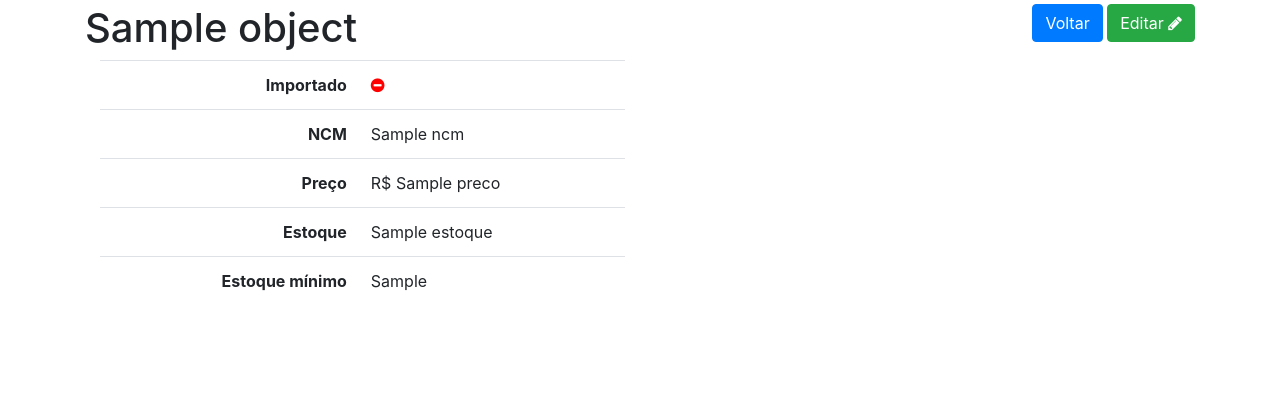
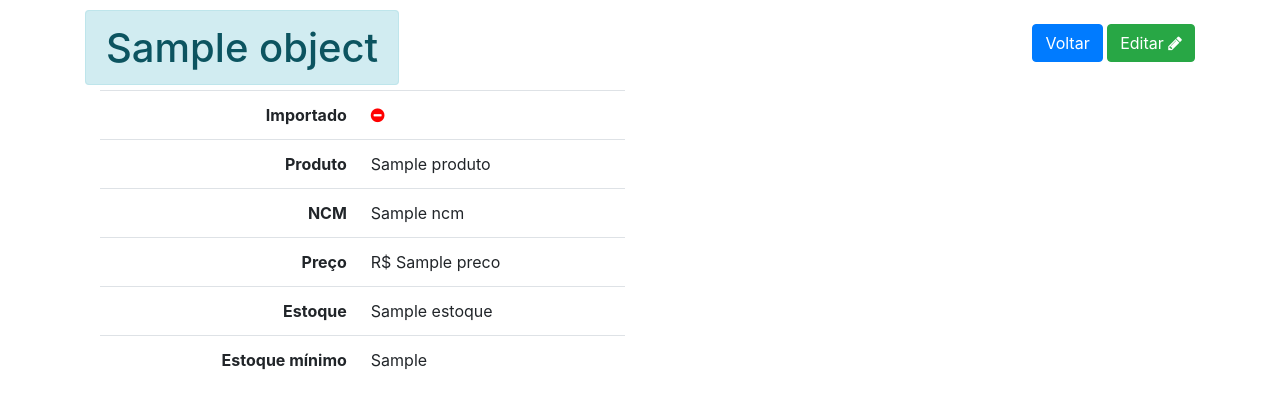
Before and after one commit to silveriomm/django_estoque, a Django app: template projeto/produto/templates/produto_detail.html in a window 1280 px wide. Shown: the part 56-465 px from the top of the page. Run offline with Django 3.2, Linux system fonts and the light colour scheme; the template is opened without the code that fills it: most values are stand-ins (such as "Sample title", 1, 10 or a date in 2020); some libraries are stand-ins or nearby versions.

Commit message:
estoque entrada detail estilo - aula17

```diff
--- a/projeto/produto/templates/produto_detail.html
+++ b/projeto/produto/templates/produto_detail.html
@@ -10,7 +10,11 @@
     </button>
     </a>
     </span>
-<h1 class="text-left">{{object}}</h1>
+<h1 class="text-left" style="margin-top: 80px;margin-bottom: 18px;">
+    <span class="alert alert-info">
+        {{ object }}
+    </span>
+</h1>
 <div class="col-sm-6">
 <table class="table table-user-information">
     <tbody>
@@ -23,6 +27,10 @@
                     <i class="fa fa-minus-circle no"></i>
                 {% endif %}
             </td>
+        </tr>
+        <tr>
+            <th class="text-right">Produto</th>
+            <td>{{object.produto}}</td>
         </tr>
         <tr>
             <th class="text-right">NCM</th>
```
